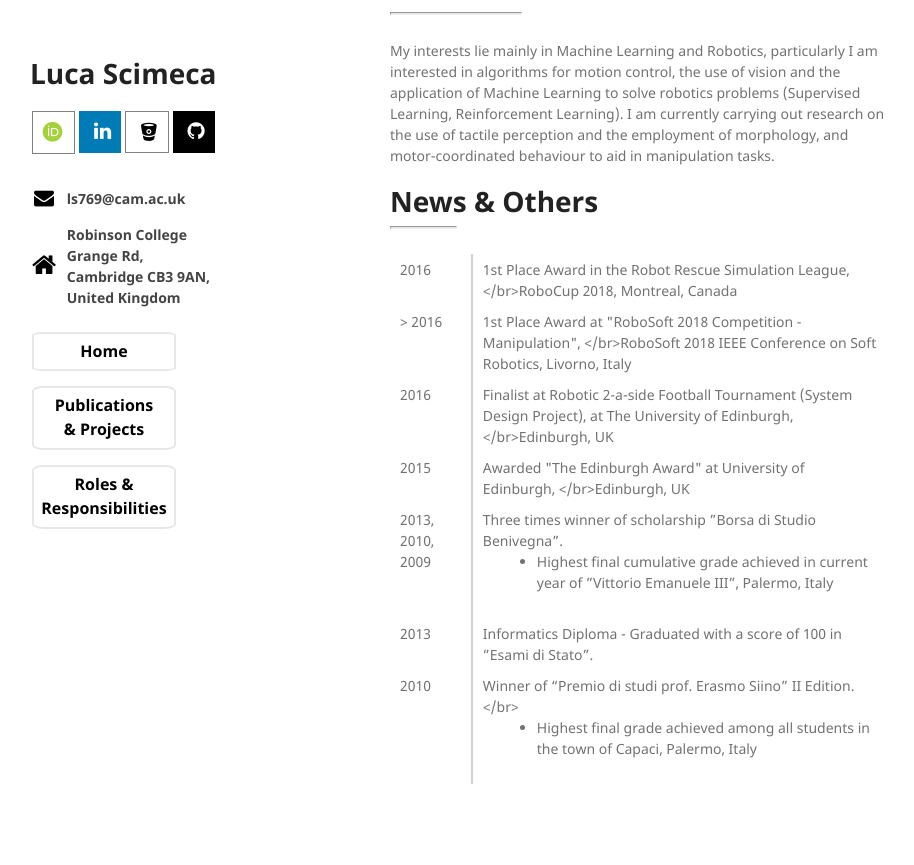
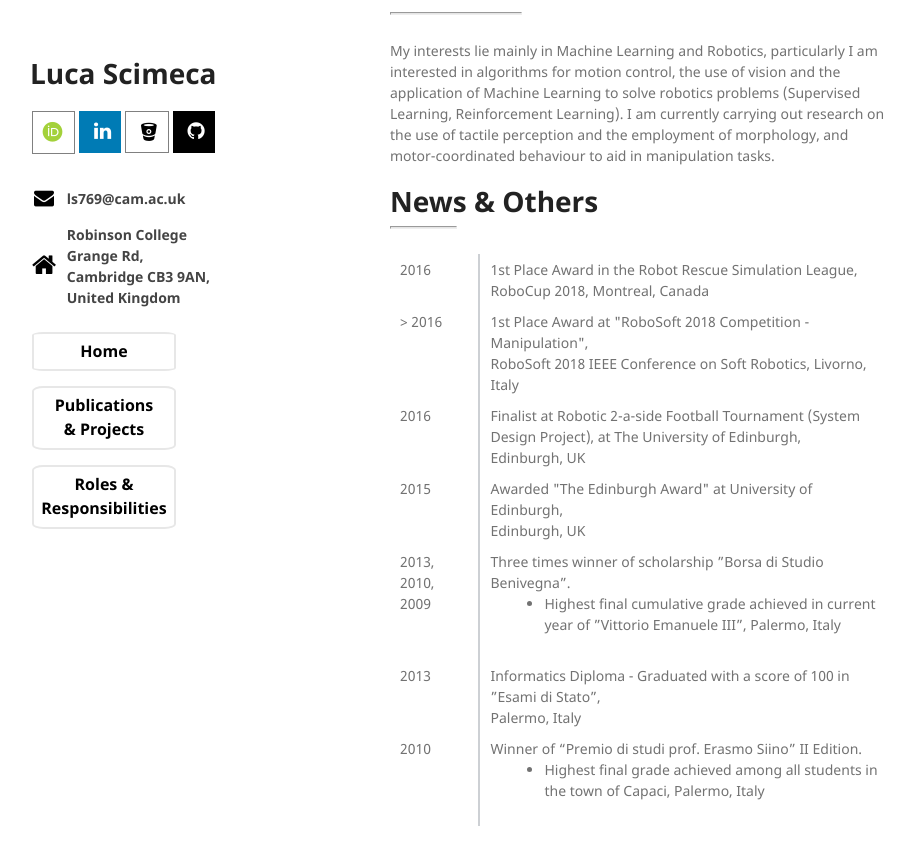
Before and after one commit to lucascimeca/lucascimeca.github.io, a Jekyll site: the page built from index.md, in a window 1280 px wide and 900 px high, scrolled down 971 px. Shown: the top 865 px of the window, without its empty margins (180-1094 px from the left). Built offline with Jekyll 4.4.1, drawn with Linux system fonts in a browser that asks for light colours; nearby versions of some CDN libraries; some web fonts are replaced; the repository's description, which GitHub fills in, is left out.

Commit message:
Update index.md

```diff
--- a/index.md
+++ b/index.md
@@ -33,26 +33,26 @@ My interests lie mainly in Machine Learning and Robotics, particularly I am inte
 <table width="770">
   <tr>
     <td style="border-right: 2px solid #cdd0d4; vertical-align:top; text-align=right"> 2016 </td>
-    <td> 1st Place Award in the Robot Rescue Simulation League, </br>RoboCup 2018, Montreal, Canada </td>
+    <td> 1st Place Award in the Robot Rescue Simulation League, <br/>RoboCup 2018, Montreal, Canada </td>
   </tr>
   <tr>
   </tr>
   <tr>
     <td style="border-right: 2px solid #cdd0d4; vertical-align:top; text-align=right">> 2016 </td>
-    <td> 1st Place Award at "RoboSoft 2018 Competition - Manipulation", </br>RoboSoft 2018 IEEE Conference on Soft Robotics, Livorno, Italy  </td>
+    <td> 1st Place Award at "RoboSoft 2018 Competition - Manipulation", <br/>RoboSoft 2018 IEEE Conference on Soft Robotics, Livorno, Italy  </td>
   </tr>
   <tr>
   </tr>
   <tr>
     <td style="border-right: 2px solid #cdd0d4; vertical-align:top; text-align=right"> 2016 </td>
     <td> Finalist at Robotic 2-a-side Football Tournament (System Design Project), at The University of
-Edinburgh, </br>Edinburgh, UK </td>
+Edinburgh, <br/>Edinburgh, UK </td>
   </tr>
   <tr>
   </tr>
   <tr>
     <td style="border-right: 2px solid #cdd0d4; vertical-align:top; text-align=right"> 2015 </td>
-    <td> Awarded "The Edinburgh Award" at University of Edinburgh, </br>Edinburgh, UK </td>
+    <td> Awarded "The Edinburgh Award" at University of Edinburgh, <br/>Edinburgh, UK </td>
   </tr>
   <tr>
   </tr>
@@ -67,13 +67,13 @@ Edinburgh, </br>Edinburgh, UK </td>
   </tr>
   <tr>
     <td style="border-right: 2px solid #cdd0d4; vertical-align:top; text-align=right"> 2013 </td>
-    <td> Informatics Diploma - Graduated with a score of 100 in ”Esami di Stato”. </td>
+    <td> Informatics Diploma - Graduated with a score of 100 in ”Esami di Stato”, <br/>Palermo, Italy</td>
   </tr>
   <tr>
   </tr>
   <tr>
     <td style="border-right: 2px solid #cdd0d4; vertical-align:top; text-align=right"> 2010 </td>
-    <td> Winner of “Premio di studi prof. Erasmo Siino” II Edition. </br>
+    <td> Winner of “Premio di studi prof. Erasmo Siino” II Edition. <br/>
       <ul style="list-style-type:disc; margin-left:1em">
       <li>Highest final grade achieved among all students in the town of Capaci, Palermo, Italy</li>
       </ul>
```
